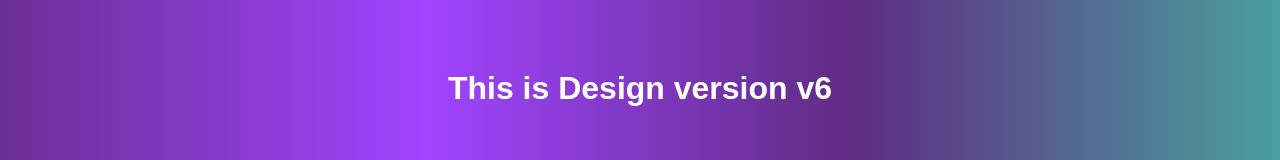
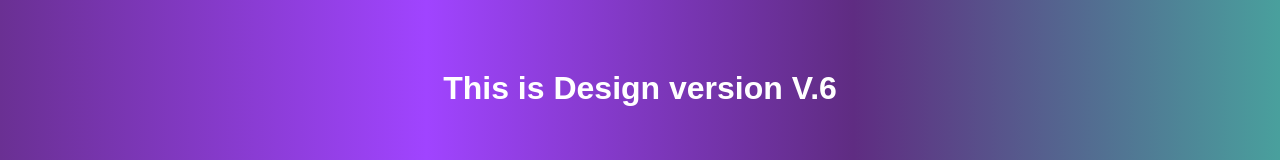
Before and after one commit to madihaarooba13/gittt, a plain HTML site: page index.html in a window 1280 px wide. Shown: the part 312-472 px from the top of the page. Drawn offline with Linux system fonts and the light colour scheme.

```diff
--- a/index.html
+++ b/index.html
@@ -7,6 +7,6 @@
     <title>Document</title>
 </head>
 <body>
-    <h1>This is Design version v6</h1>
+    <h1>This is Design version V.6</h1>
 </body>
 </html>
```
